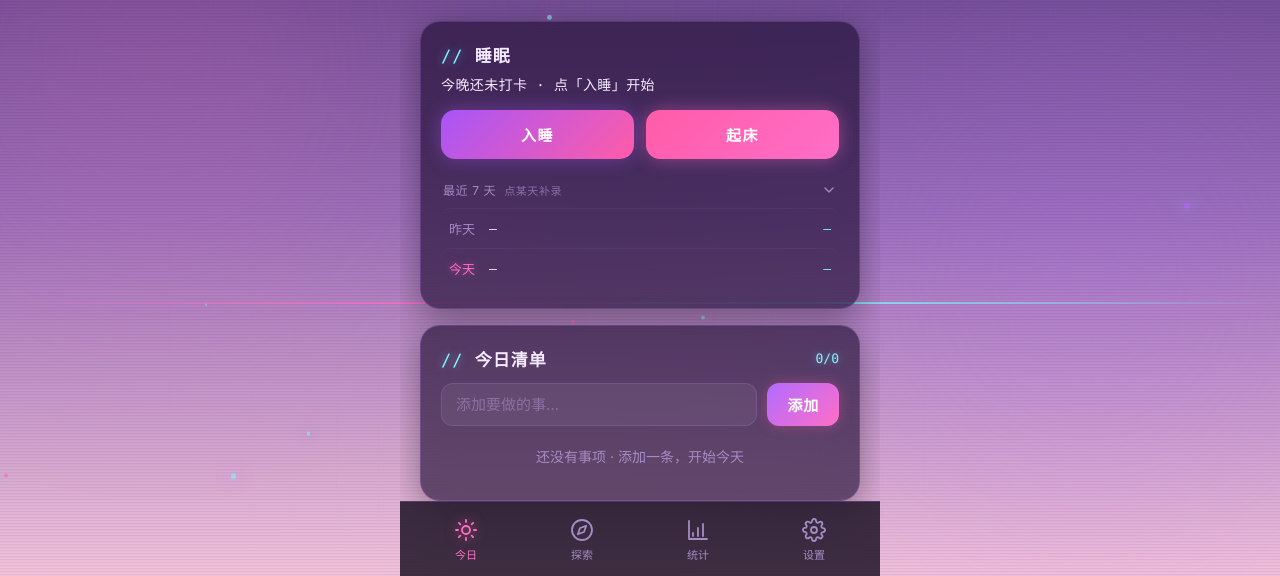
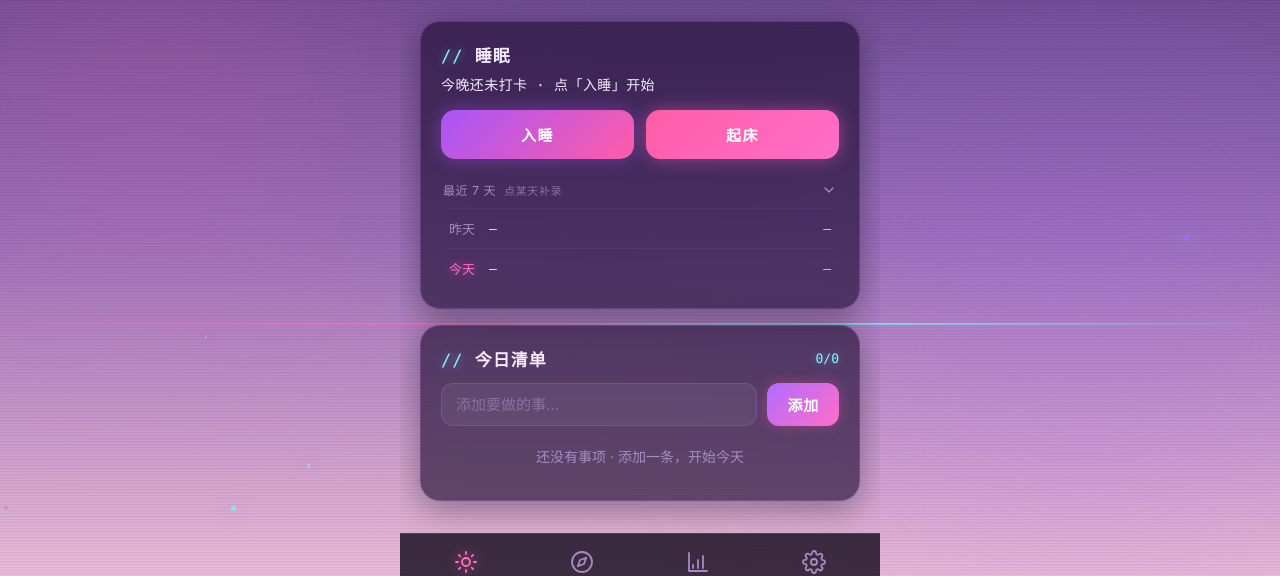
Before and after one commit to Nina-YH/NN, a plain HTML site: page Explore/index.html in a window 1280 px wide. Shown: the part 224-800 px from the top of the page. Drawn offline with Linux system fonts and the light colour scheme.

Commit message:
Add files via upload

```diff
--- a/Explore/index.html
+++ b/Explore/index.html
@@ -11,7 +11,7 @@
   <link rel="icon" type="image/png" href="icons/icon-192.png">
   <link rel="apple-touch-icon" href="icons/apple-touch-icon.png">
   <title>霓虹自律</title>
-  <link rel="stylesheet" href="styles.css?v=16">
+  <link rel="stylesheet" href="styles.css?v=17">
 </head>
 <body>
   <!-- 背景层 -->
--- a/Explore/styles.css
+++ b/Explore/styles.css
@@ -39,7 +39,7 @@ body {
 }
 
 /* ===== 背景层 ===== */
-.bg { position: fixed; top: 0; left: 0; right: 0; bottom: 0; z-index: 0; overflow: hidden; background: var(--bg-gradient); transition: background 1.2s ease; }
+.bg { position: fixed; top: 0; left: 0; right: 0; bottom: -32px; z-index: 0; overflow: hidden; background: var(--bg-gradient); transition: background 1.2s ease; }
 
 .bg__grid {
   position: absolute; inset: 0;
@@ -222,7 +222,7 @@ body.period-dusk {
 
 /* ===== 底部导航 ===== */
 .tabbar {
-  position: fixed; left: 0; right: 0; bottom: 0; z-index: 10;
+  position: fixed; left: 0; right: 0; bottom: -32px; z-index: 10;
   display: flex; justify-content: space-around;
   max-width: 480px; margin: 0 auto;
   padding: 10px 8px calc(env(safe-area-inset-bottom, 0px) + 8px);
```
